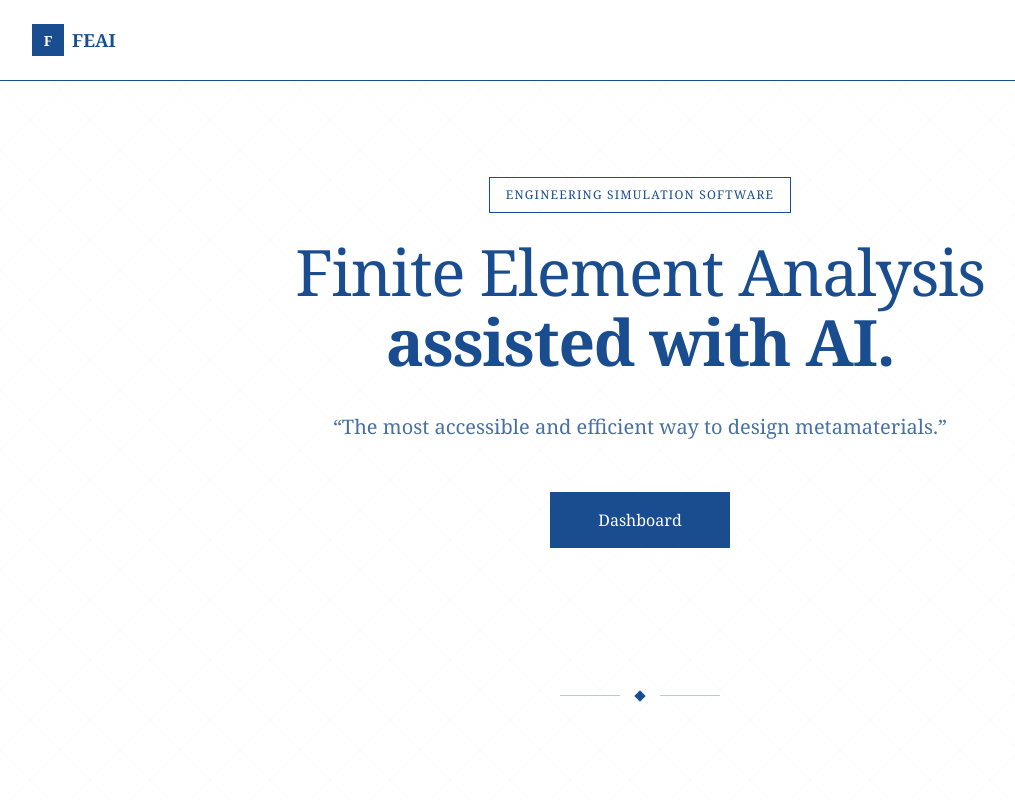
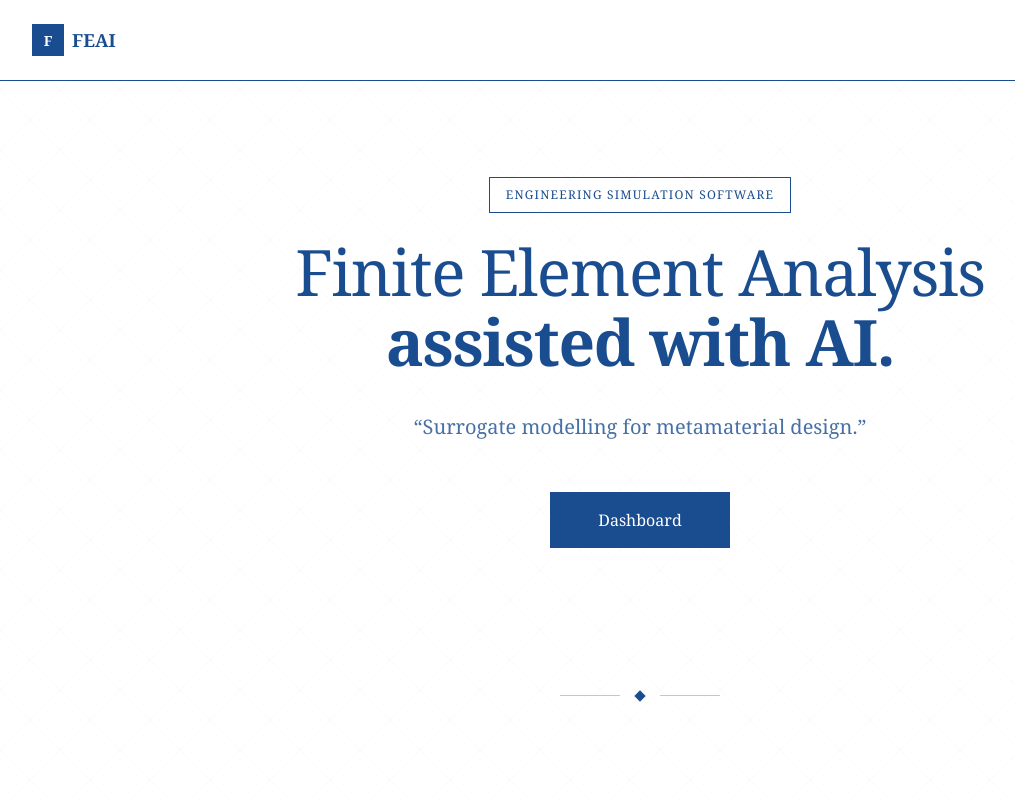
Before and after one commit to matthewnoahkim/feai, a Next.js app in the folder packages/frontend/: page / in a window 1280 px wide. Shown: the top 800 px of the page, without its empty margins (0-1015 px from the left). Built offline with nearby package versions, Linux system fonts and the light colour scheme.

Commit message:
surrogate modelling

```diff
--- a/packages/frontend/src/app/layout.tsx
+++ b/packages/frontend/src/app/layout.tsx
@@ -4,7 +4,7 @@ import '@/styles/globals.css';
 
 export const metadata: Metadata = {
   title: 'FEAI - AI-Powered Finite Element Analysis',
-  description: 'The most accessible and efficient way to design metamaterials with AI-assisted FEA.',
+  description: 'Surrogate modelling for metamaterial design with AI-assisted FEA.',
   icons: {
     icon: '/favicon.svg',
   },
--- a/packages/frontend/src/app/page.tsx
+++ b/packages/frontend/src/app/page.tsx
@@ -63,7 +63,7 @@ export default function HomePage() {
                 opacity: 0.8
               }}
             >
-              &ldquo;The most accessible and efficient way to design metamaterials.&rdquo;
+              &ldquo;Surrogate modelling for metamaterial design.&rdquo;
             </p>
 
             <HomeClient variant="primary" />
```
